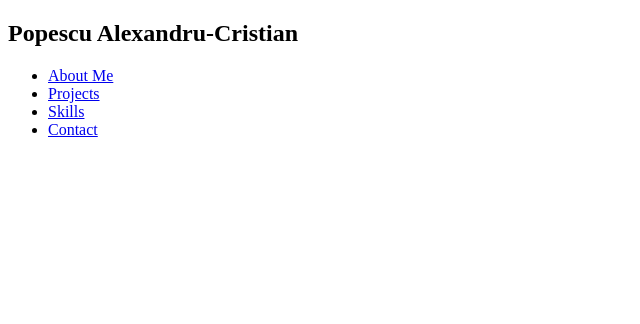
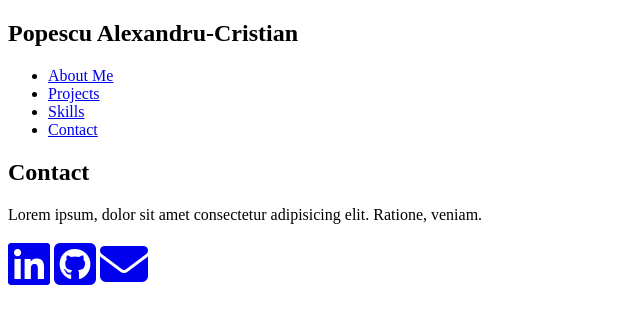
Before and after one commit to AlexCristian11/Portofolio-Project, a plain HTML site: page contact.html in a window 1280 px wide. Shown: the whole page, without its empty margins (0-640 px from the left). Drawn offline with Linux system fonts and the light colour scheme.

Commit message:
Added contact info to contact.html

```diff
--- a/contact.html
+++ b/contact.html
@@ -6,6 +6,7 @@
     <meta http-equiv="X-UA-Compatible" content="IE=edge">
     <meta name="viewport" content="width=device-width, initial-scale=1.0">
     <title>Contact</title>
+    <script src="https://kit.fontawesome.com/205054f262.js" crossorigin="anonymous"></script>
 </head>
 
 <body>
@@ -19,6 +20,20 @@
             <li class="navigation-item"><a href="./contact.html">Contact</a></li>
         </ul>
     </nav>
+
+    <!-- Contact -->
+    <main>
+        <section id="contact">
+            <h2>Contact</h2>
+            <p>Lorem ipsum, dolor sit amet consectetur adipisicing elit. Ratione, veniam.</p>
+            <div class="contact-icons">
+                <a href="#"><i class="fab fa-linkedin fa-3x"></i></a>
+                <a href="#"><i class="fab fa-github-square fa-3x"></i></a>
+                <a href="#"><i class="fas fa-envelope fa-3x"></i></a>
+            </div>
+        </section>
+    </main>
+
 </body>
 
 </html>
```
